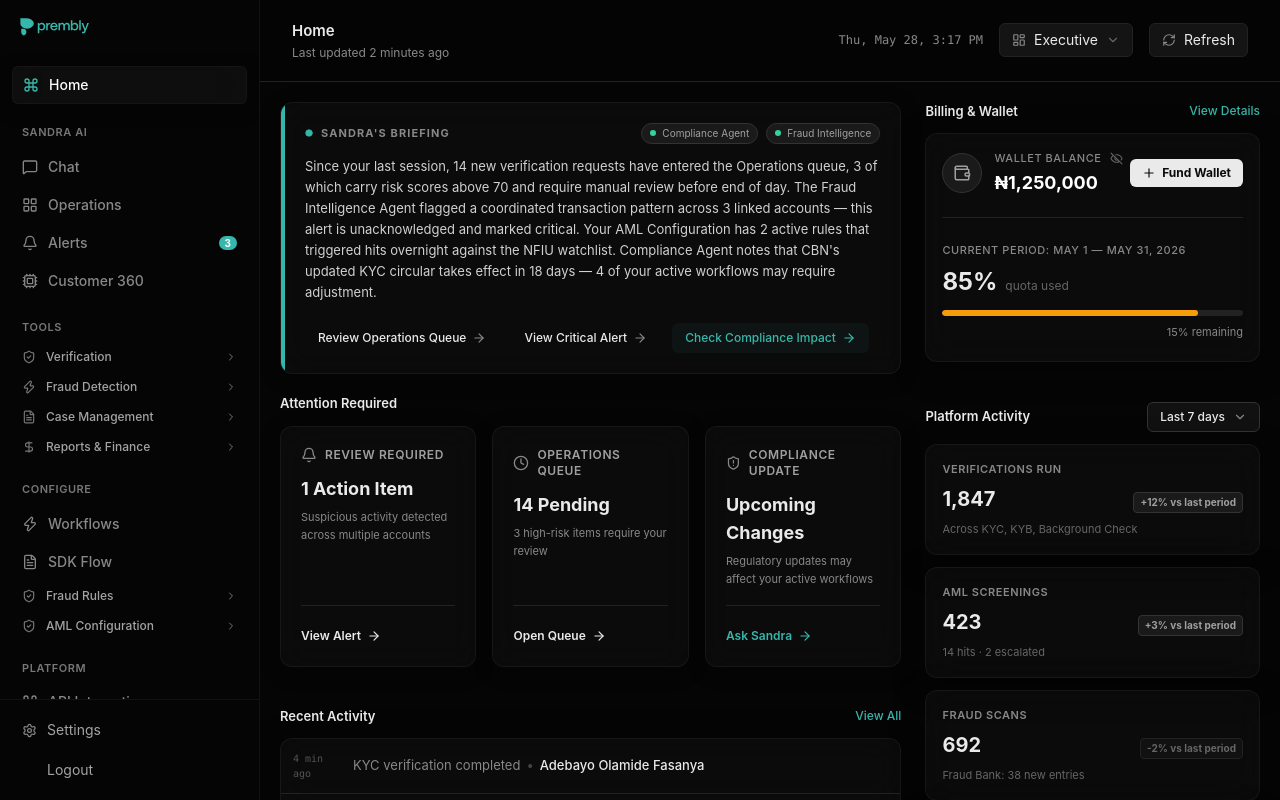
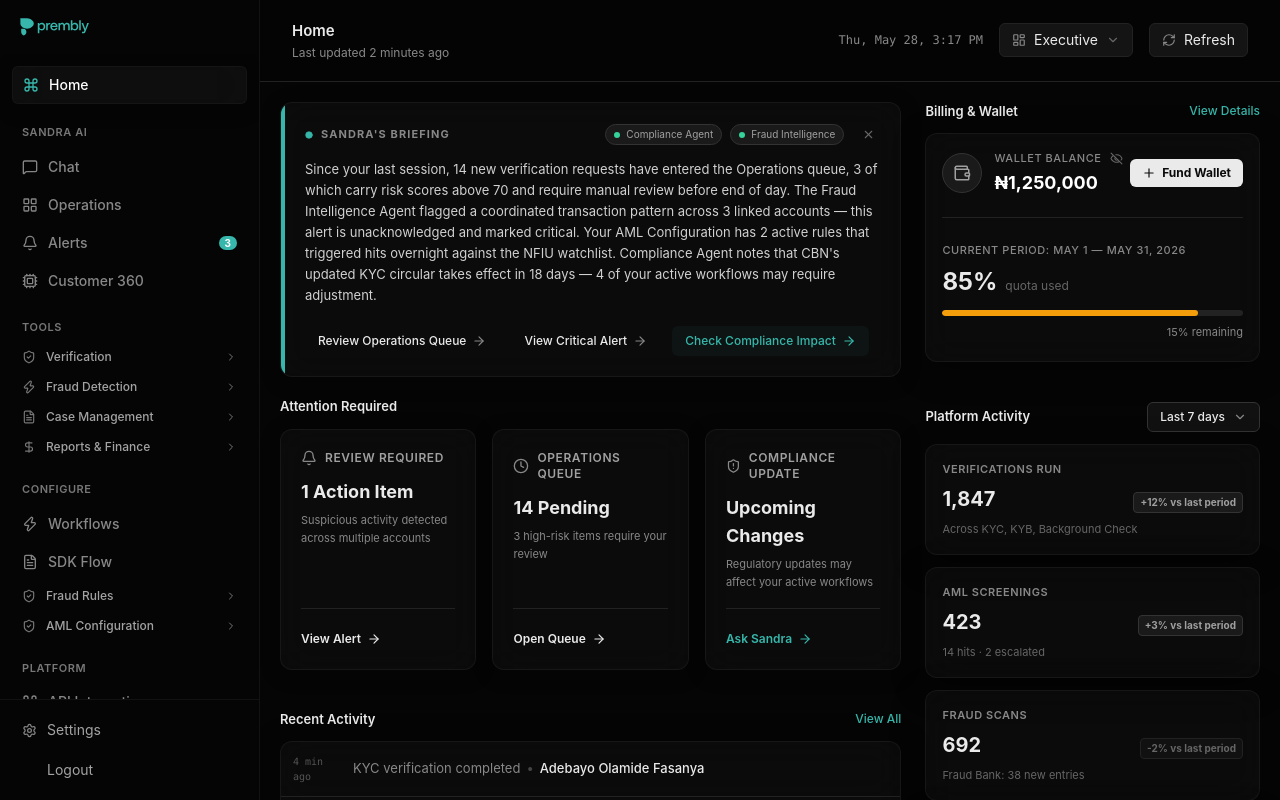
Before and after one commit to adetuyiTolu/Sandra, a Next.js app: page /home in a window 1280 px wide. Built offline with nearby package versions, Linux system fonts and the light colour scheme.

Commit message:
feat: dismissible Sandra briefing + improved brand color picker with hex input

```diff
--- a/app/workflows/page.tsx
+++ b/app/workflows/page.tsx
@@ -367,12 +367,22 @@ export default function WorkflowsPage() {
                     </div>
                     <div className="flex-1">
                       <label className="block text-[11px] text-[#888] mb-1.5 font-bold">Brand color</label>
-                      <div className="flex gap-2">
+                      <div className="flex items-center gap-2 bg-[#0A0A0A] border border-[#333] rounded-md px-2 py-1.5 focus-within:border-[#37b7ab] transition-colors">
                         <input
                           type="color"
                           value={brandColor}
                           onChange={(e) => setBrandColor(e.target.value)}
-                          className="w-9 h-9 rounded cursor-pointer bg-transparent border-0 p-0"
+                          className="w-6 h-6 rounded cursor-pointer bg-transparent border-0 p-0 shrink-0"
+                        />
+                        <input
+                          type="text"
+                          value={brandColor}
+                          onChange={(e) => {
+                            const v = e.target.value
+                            if (/^#[0-9A-Fa-f]{0,6}$/.test(v)) setBrandColor(v)
+                          }}
+                          className="w-full bg-transparent text-[12px] text-white font-mono focus:outline-none"
+                          maxLength={7}
                         />
                       </div>
                     </div>
--- a/components/home/SandraBriefing.tsx
+++ b/components/home/SandraBriefing.tsx
@@ -2,12 +2,19 @@
 
 import { useState, useEffect } from "react"
 import Link from "next/link"
-import { Circle, ArrowRight } from "lucide-react"
+import { Circle, ArrowRight, X } from "lucide-react"
 import { sandraBriefing } from "@/lib/mock/home"
 import { Skeleton } from "@/components/ui/skeleton"
 
 export function SandraBriefing({ refreshTrigger }: { refreshTrigger: number }) {
   const [loading, setLoading] = useState(true)
+  const [dismissed, setDismissed] = useState(false)
+  const [visible, setVisible] = useState(true)
+
+  useEffect(() => {
+    const stored = sessionStorage.getItem("sandra_briefing_dismissed")
+    if (stored === "true") setDismissed(true)
+  }, [])
 
   useEffect(() => {
     setLoading(true)
@@ -17,8 +24,21 @@ export function SandraBriefing({ refreshTrigger }: { refreshTrigger: number }) {
     return () => clearTimeout(timer)
   }, [refreshTrigger])
 
+  const handleDismiss = () => {
+    setVisible(false)
+    setTimeout(() => {
+      setDismissed(true)
+      sessionStorage.setItem("sandra_briefing_dismissed", "true")
+    }, 300)
+  }
+
+  if (dismissed) return null
+
   return (
-    <div className="relative w-full glass-card rounded-xl overflow-hidden hover:-translate-y-1 transition-all duration-300 shadow-premium">
+    <div
+      className="relative w-full glass-card rounded-xl overflow-hidden shadow-premium transition-all duration-300"
+      style={{ opacity: visible ? 1 : 0, transform: visible ? 'translateY(0)' : 'translateY(-8px)' }}
+    >
       {/* Left Teal Border Accent */}
       <div className="absolute top-0 left-0 bottom-0 w-1 bg-[#37b7ab]" />
 
@@ -38,6 +58,13 @@ export function SandraBriefing({ refreshTrigger }: { refreshTrigger: number }) {
                 <span className="text-[10px] text-[#A0A0A0]">{agent}</span>
               </div>
             ))}
+            <button
+              onClick={handleDismiss}
+              className="ml-1 w-6 h-6 rounded-md flex items-center justify-center text-[#666] hover:text-[#EAEAEA] hover:bg-white/5 transition-colors"
+              title="Dismiss briefing"
+            >
+              <X size={13} />
+            </button>
           </div>
         </div>
 
```
